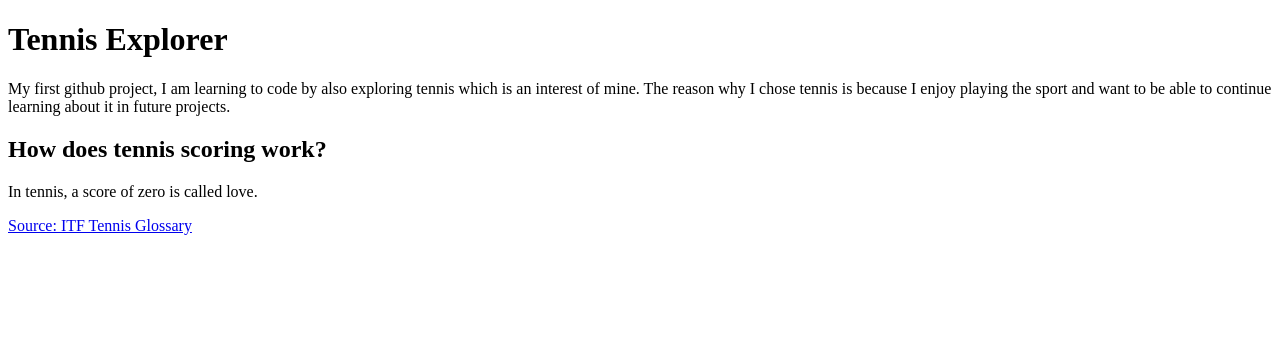
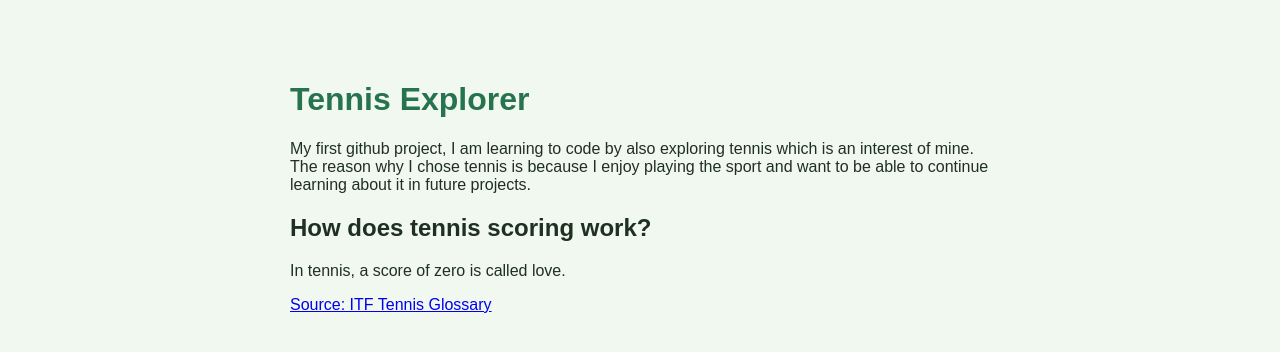
Before and after one commit to ethanl73/Tennis-explorer, a plain HTML site: page index.html in a window 1280 px wide. Drawn offline with Linux system fonts and the light colour scheme.

Commit message:
Add tennis colors and page styling
Added CSS styles for body and h1 elements.

```diff
--- a/index.html
+++ b/index.html
@@ -3,6 +3,20 @@
   <head>
     <meta charset="UTF-8">
     <title>Tennis Explorer</title>
+    <style>
+  body {
+    background-color: #f0f8f0;
+    color: #203020;
+    font-family: Arial, sans-serif;
+    max-width: 700px;
+    margin: 40px auto;
+    padding: 20px;
+  }
+
+  h1 {
+    color: #26734d;
+  }
+</style>
   </head>
   <body>
     <h1>Tennis Explorer</h1>
```
